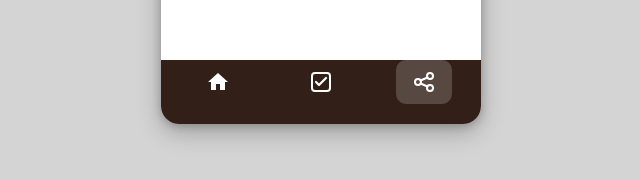
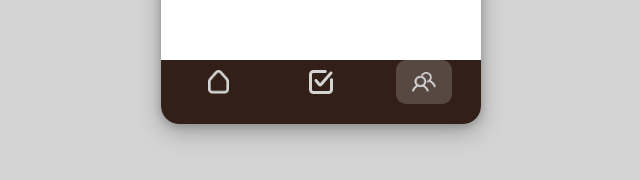
Before and after one commit to zting052/zt-ecobuddy-proto-digitalo, a plain HTML site: page socials.html in a window 1280 px wide. Shown: the part 560-740 px from the top of the page, 319-959 px from the left. Drawn offline with Linux system fonts and the light colour scheme; a web font is replaced by a local one.

Commit message:
Replace SVG icons with image elements

```diff
--- a/socials.html
+++ b/socials.html
@@ -27,27 +27,17 @@
           <ul class="nav-list" role="list">
             <li>
               <a href="index.html" class="nav-item" aria-label="Home" title="Home">
-                <svg class="icon" viewBox="0 0 24 24" aria-hidden="true" focusable="false">
-                  <path fill="currentColor" d="M10 20v-6h4v6h5v-8h3L12 3 2 12h3v8z"/>
-                </svg>
+                <img class="nav-icon" src="images/home-icon.png" alt="" aria-hidden="true" />
               </a>
             </li>
             <li>
               <a href="checkbox.html" class="nav-item" aria-label="Checkbox" title="Checkbox">
-                <svg class="icon" viewBox="0 0 24 24" aria-hidden="true" focusable="false">
-                  <rect x="3" y="3" width="18" height="18" rx="3" ry="3" fill="none" stroke="currentColor" stroke-width="2"/>
-                  <path d="M7 12l3 3 7-7" fill="none" stroke="currentColor" stroke-width="2.2" stroke-linecap="round" stroke-linejoin="round"/>
-                </svg>
+                <img class="nav-icon" src="images/checkbox-icon.png" alt="" aria-hidden="true" />
               </a>
             </li>
             <li>
               <a href="socials.html" class="nav-item" aria-label="Socials" title="Socials" aria-current="page">
-                <svg class="icon" viewBox="0 0 24 24" aria-hidden="true" focusable="false">
-                  <circle cx="6" cy="12" r="3" fill="none" stroke="currentColor" stroke-width="2"/>
-                  <circle cx="18" cy="6" r="3" fill="none" stroke="currentColor" stroke-width="2"/>
-                  <circle cx="18" cy="18" r="3" fill="none" stroke="currentColor" stroke-width="2"/>
-                  <path d="M8.5 10.5 15.5 7.5M8.5 13.5 15.5 16.5" fill="none" stroke="currentColor" stroke-width="2" stroke-linecap="round"/>
-                </svg>
+                <img class="nav-icon" src="images/social-icon.png" alt="" aria-hidden="true" />
               </a>
             </li>
           </ul>
```
